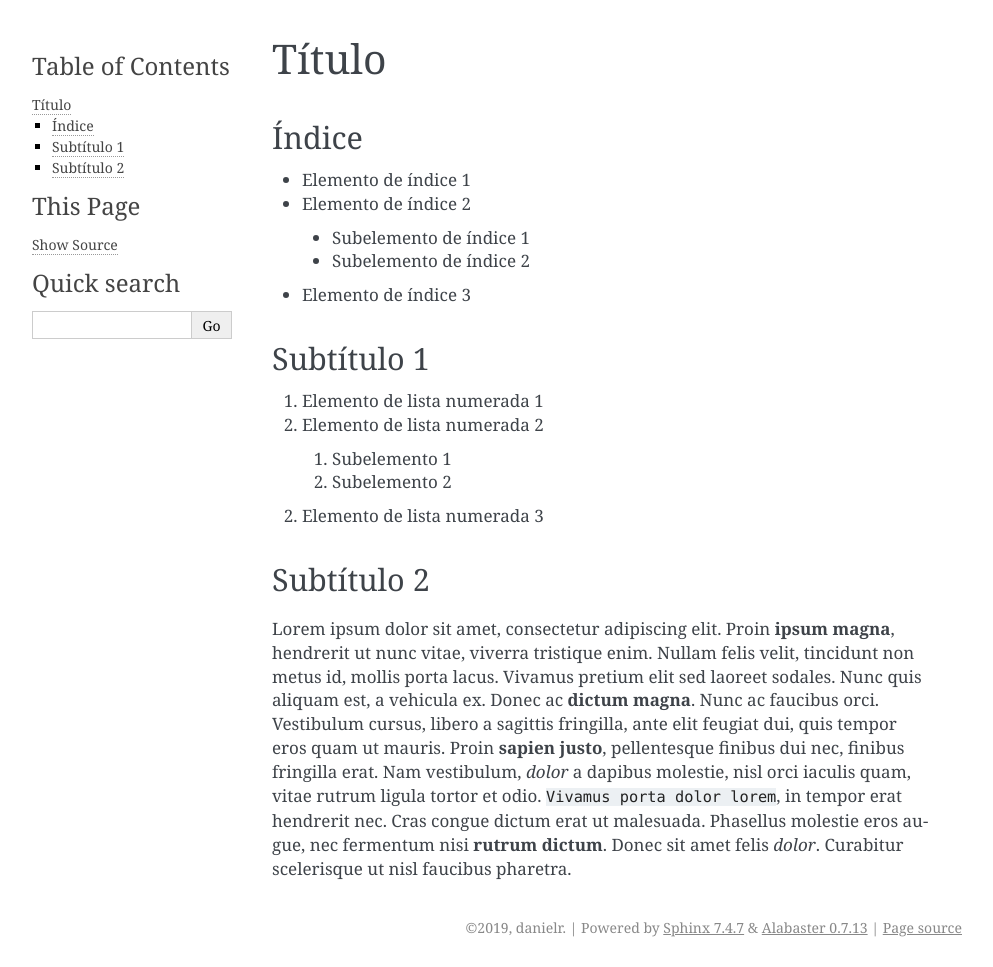
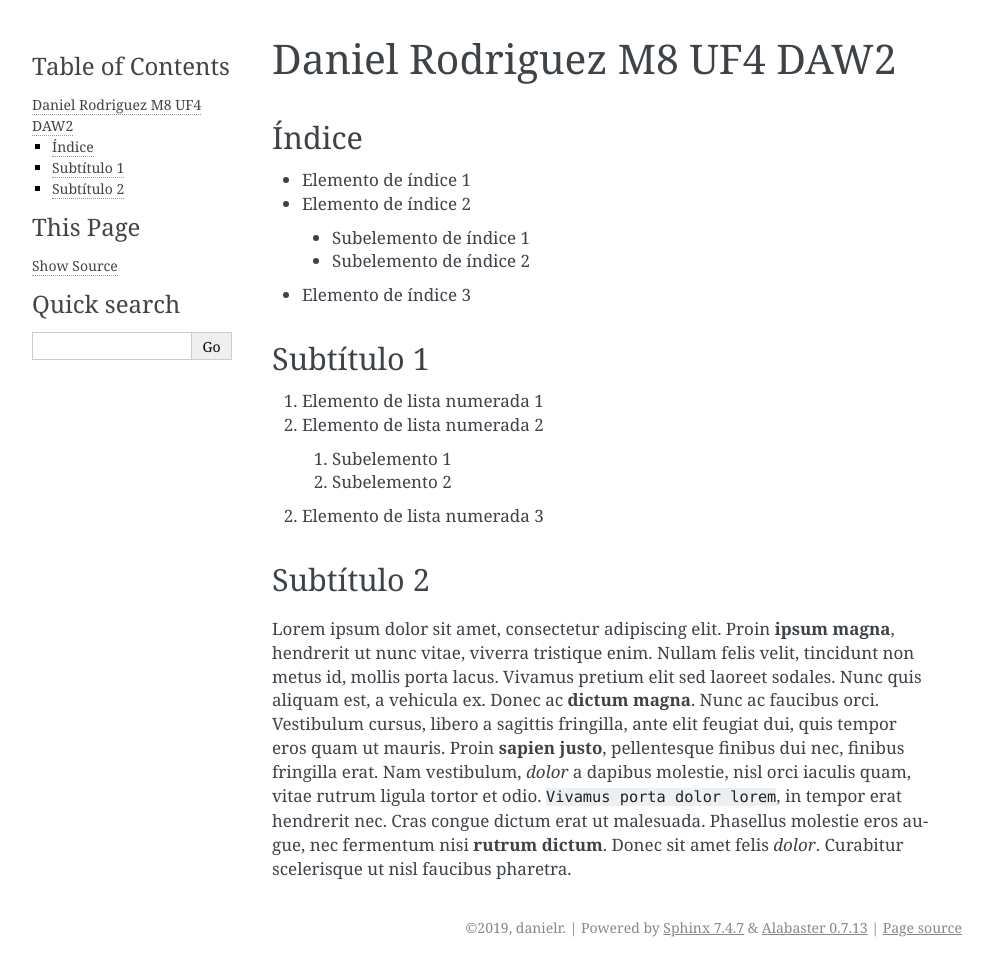
Before and after one commit to danielr515/repositorio, a Sphinx documentation site: the page built from docs/index.rst, in a window 1280 px wide. Shown: the whole page, without its empty margins (148-1141 px from the left). Built offline with Sphinx 7.4.7, drawn with Linux system fonts in a browser that asks for light colours.

Commit message:
mas pruebas

```diff
--- a/docs/index.rst
+++ b/docs/index.rst
@@ -1,5 +1,5 @@
-Título
-========
+Daniel Rodriguez M8 UF4 DAW2
+============================
 
 Índice
 --------
```
